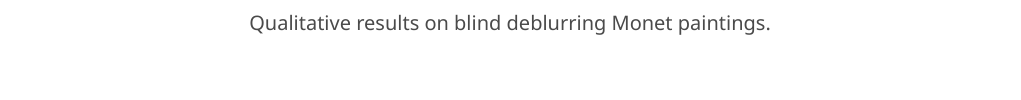
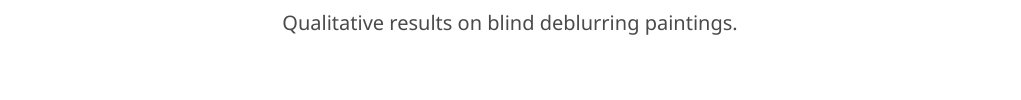
Before and after one commit to KellyYutongHe/ladibi, a plain HTML site: page index.html in a window 1280 px wide. Shown: the part 3562-3662 px from the top of the page, without its empty margins (130-1151 px from the left). Drawn offline with nearby package versions, Linux system fonts and the light colour scheme; some icons are missing; a web font is replaced by a local one.

Commit message:
Update index.html

```diff
--- a/index.html
+++ b/index.html
@@ -285,7 +285,7 @@
         <img src="static/images/monet_painting_fig.png"/>
       </div>
         <h2 class="subtitle has-text-centered">
-          Qualitative results on blind deblurring Monet paintings.
+          Qualitative results on blind deblurring paintings.
         </h2>
       </div>
       <!-- <div class="item">
```
